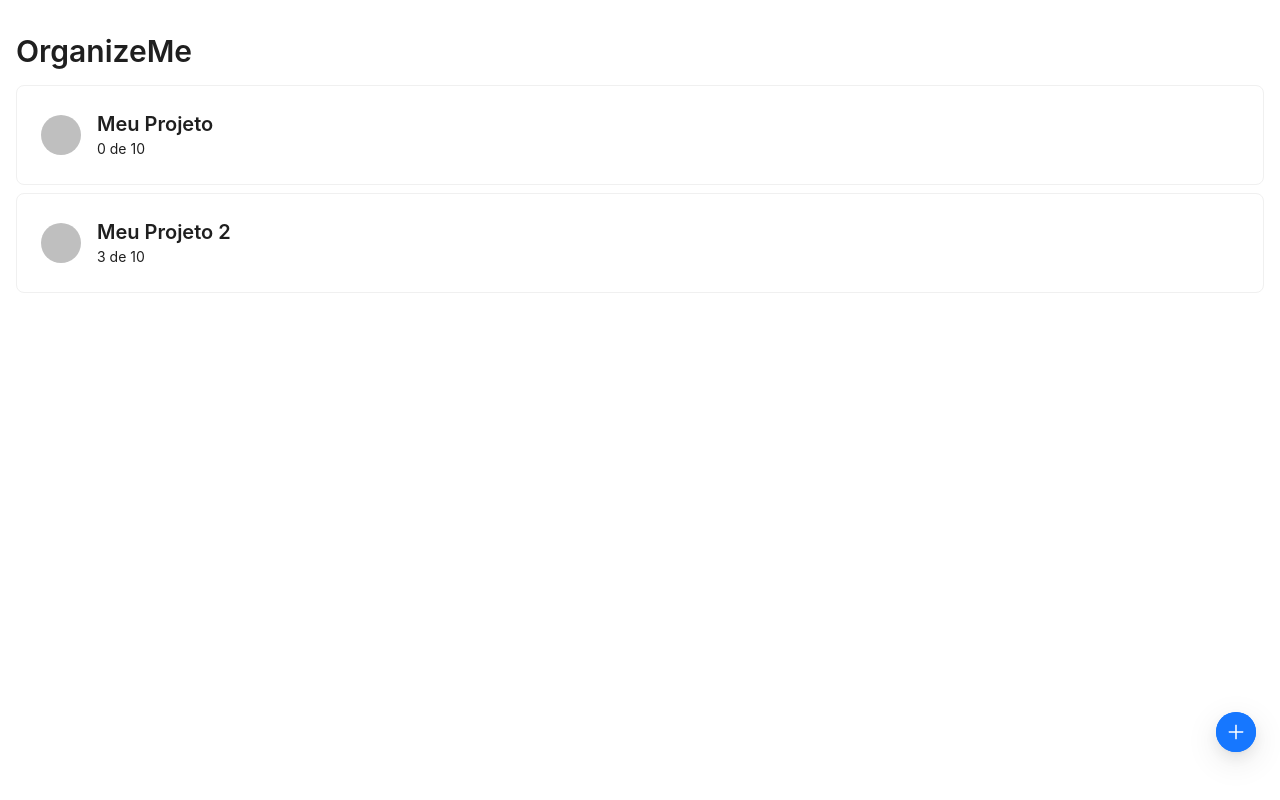
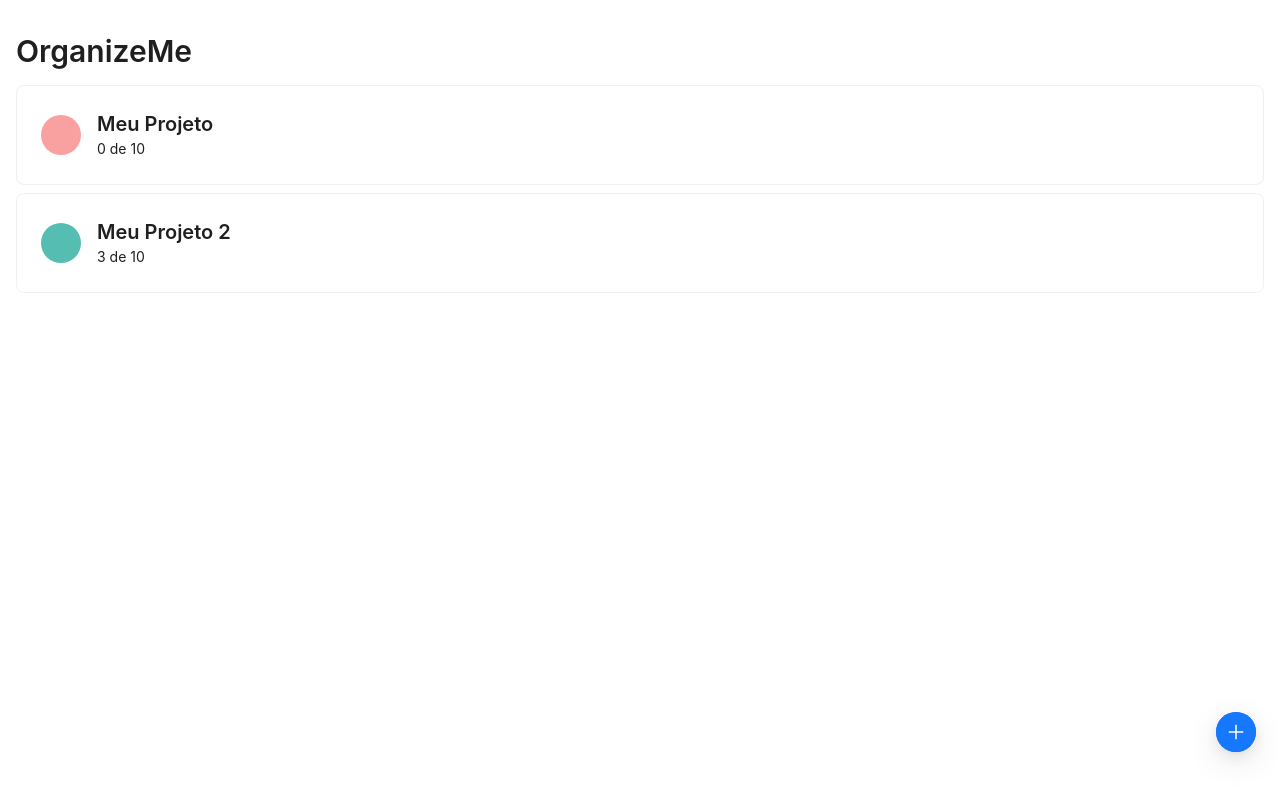
Before and after one commit to DayvsonAlmeida/OrganizeMe, a React (Vite) app in the folder frontend/: page / in a window 1280 px wide. Built offline with nearby package versions, Linux system fonts and the light colour scheme.

Commit message:
feat: generate project color from project name

```diff
--- a/frontend/src/components/ProjectCard/index.tsx
+++ b/frontend/src/components/ProjectCard/index.tsx
@@ -1,4 +1,5 @@
 import { Avatar, Card, Typography } from "antd";
+import { stringToHexColor } from "../../utils/color";
 
 type ProjectCard = {
   name: string;
@@ -12,6 +13,7 @@ interface Props {
 
 export function ProjectCard(props: Props) {
   const { project } = props;
+  const backgroundColor = stringToHexColor(project.name);
   const description = `${project.completed} de ${project.totalOfTasks}`;
 
   return (
@@ -19,7 +21,7 @@ export function ProjectCard(props: Props) {
       bodyStyle={{ display: "flex", alignItems: "center" }}
       style={{ marginBottom: "0.5rem" }}
     >
-      <Avatar size="large" style={{ marginRight: "1rem" }} />
+      <Avatar size="large" style={{ marginRight: "1rem", backgroundColor }} />
       <div>
         <Typography.Title level={4} style={{ margin: 0 }}>
           {project.name}
```
